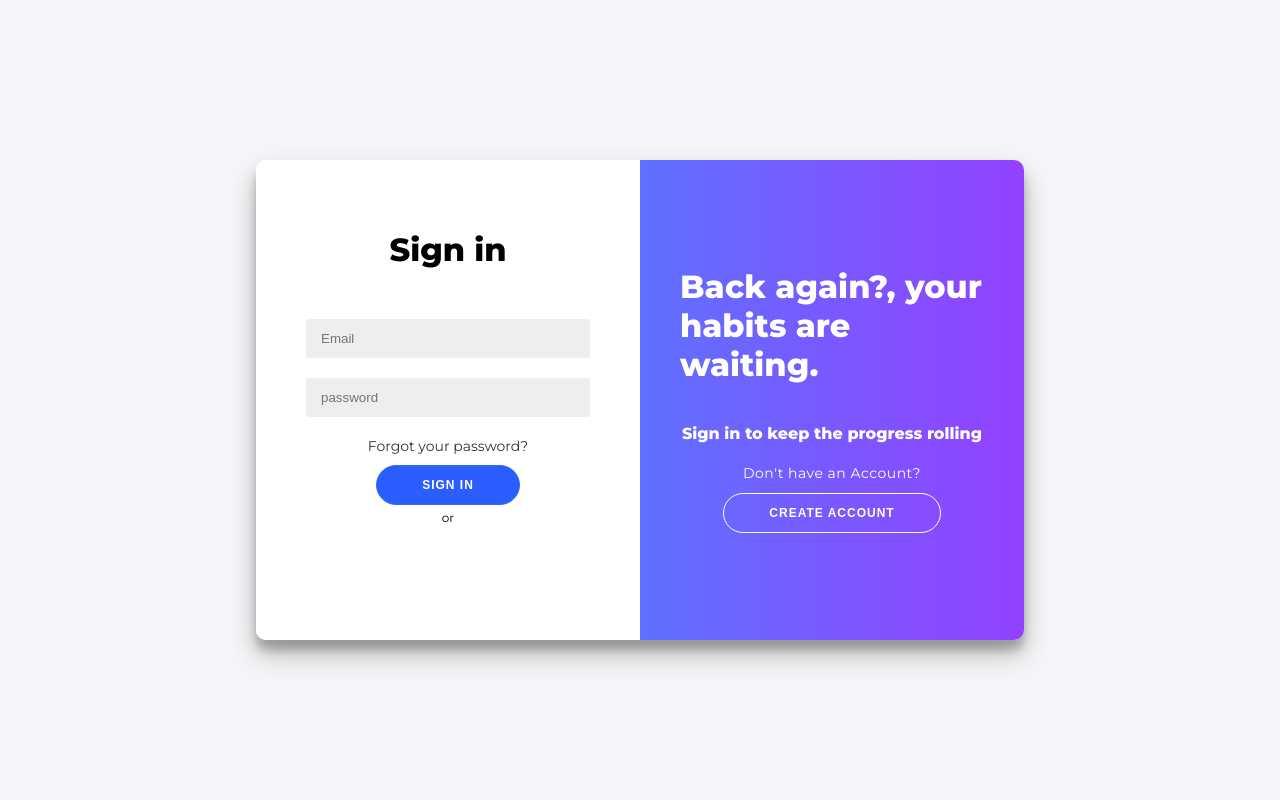
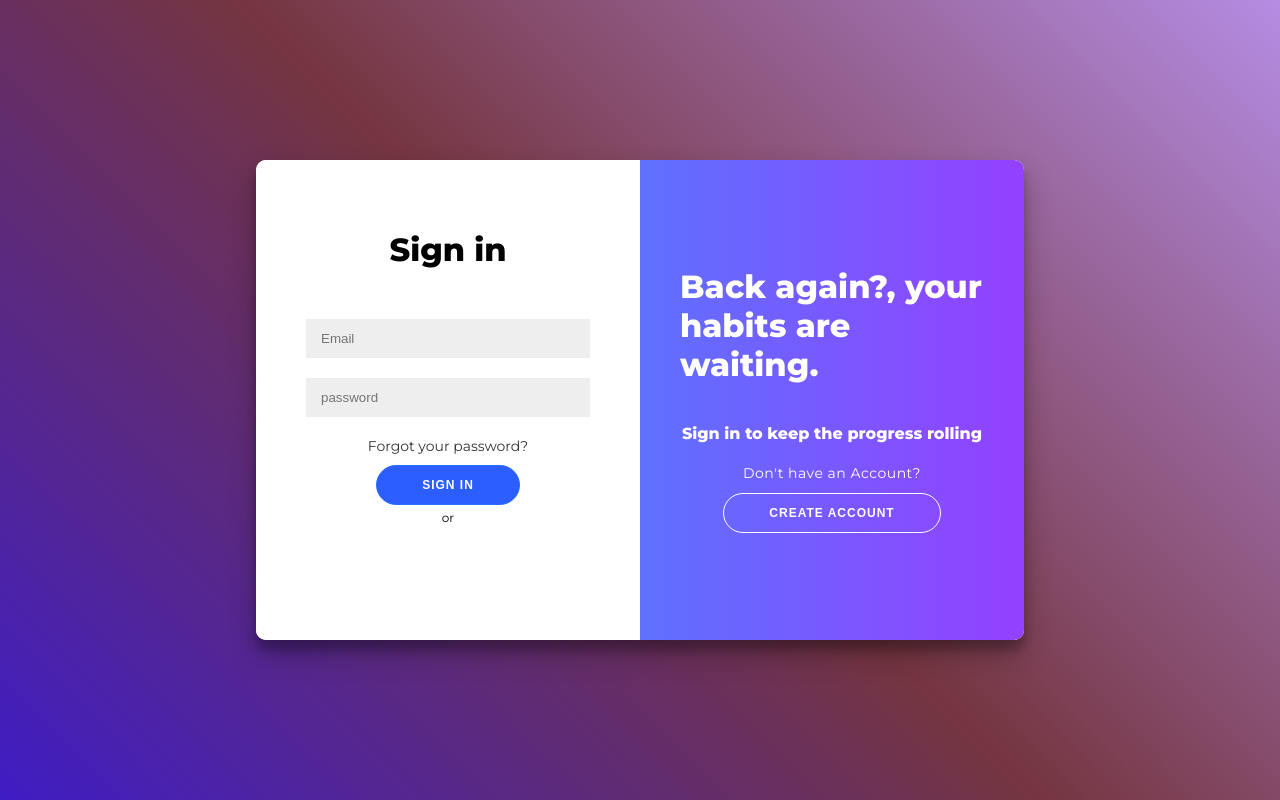
Before and after one commit to muhzinmohammed/HabitStack, a React (Create React App) app in the folder habitstack_frontend/: page /login in a window 1280 px wide. Built offline with nearby package versions, Linux system fonts and the light colour scheme; a web font is replaced by a local one.

Commit message:
UI change

```diff
--- a/habitstack_frontend/src/components/login.css
+++ b/habitstack_frontend/src/components/login.css
@@ -6,7 +6,7 @@
 }
 
 .login {
-	background: #f6f5f7;
+	background: linear-gradient(45deg,rgb(63, 29, 196),rgb(117, 53, 64),#b48ce2);
 	display: flex;
 	justify-content: center;
 	align-items: center;
@@ -77,7 +77,7 @@
 }
 
 .login form {
-	background-color: #FFFFFF;
+	background-color: #ffffff;
 	display: flex;
 	align-items: center;
 	justify-content: center;
```
